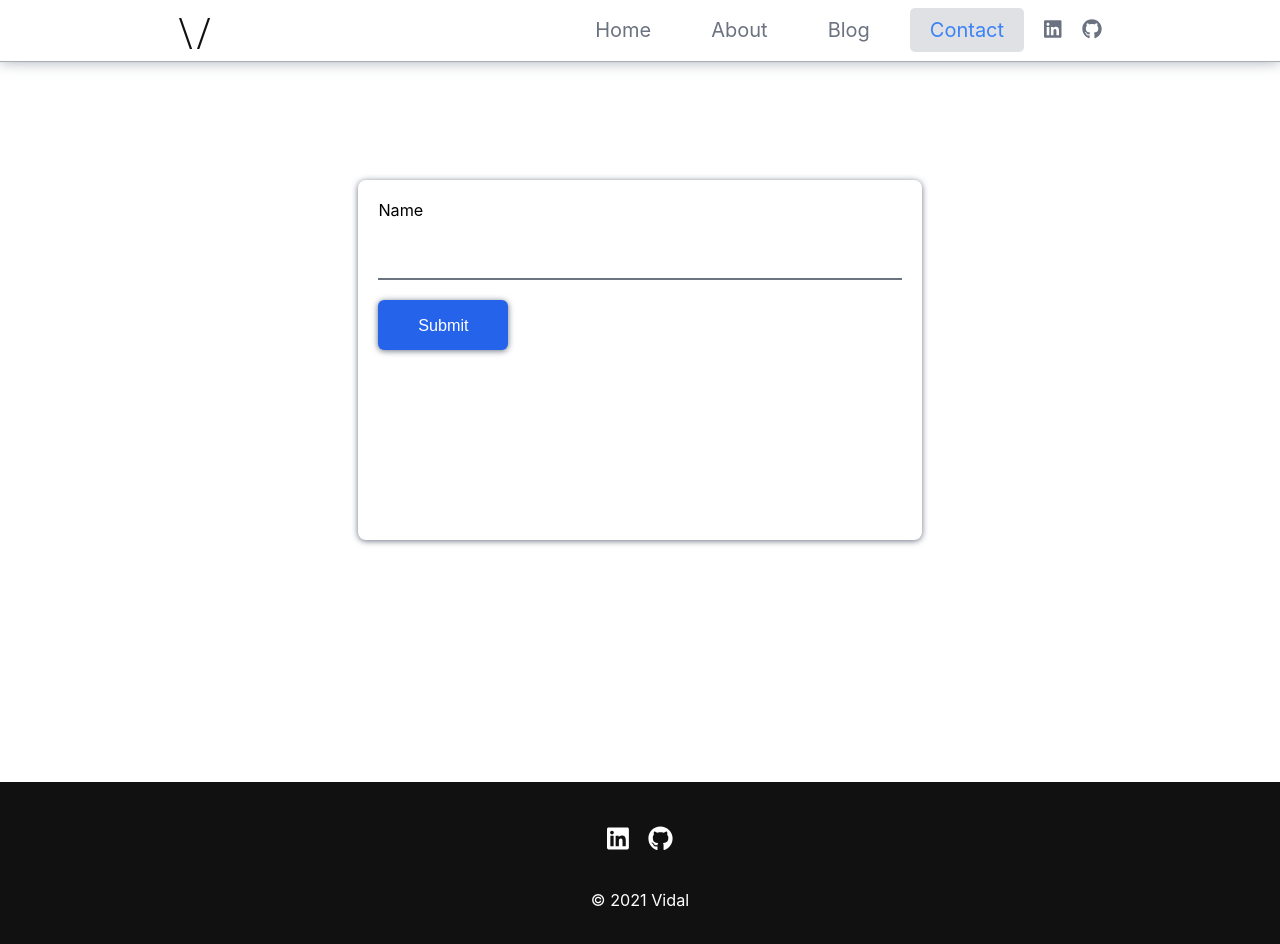
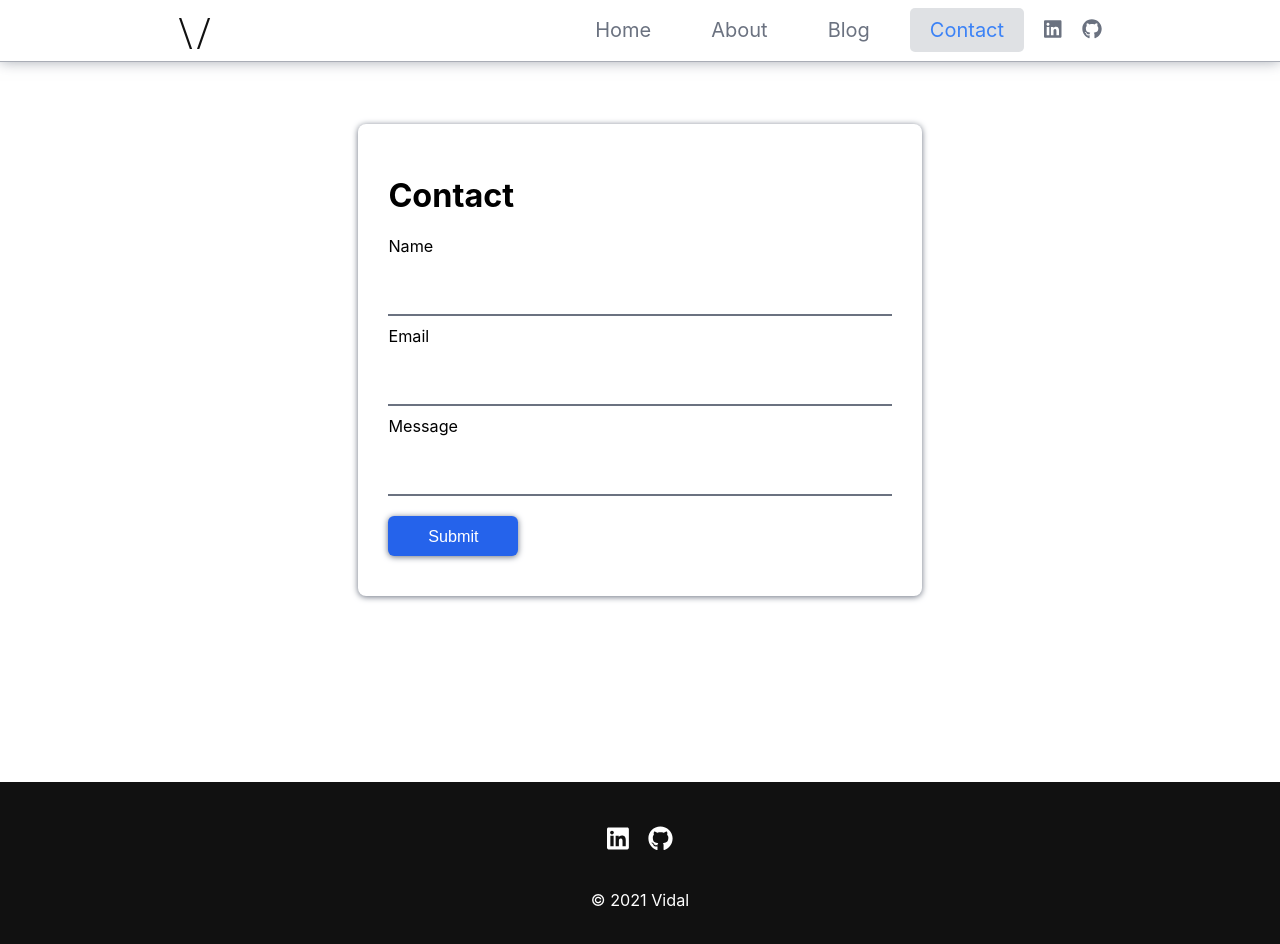
Before and after one commit to raglandc/vidal-production, a Next.js app: page /contact in a window 1280 px wide. Shown: the top 944 px of the page. Built offline with nearby package versions, Linux system fonts and the light colour scheme.

Commit message:
work on contact page

```diff
--- a/components/sections/ContactPageSections/contactPageComponents/ContactForm.module.css
+++ b/components/sections/ContactPageSections/contactPageComponents/ContactForm.module.css
@@ -3,12 +3,12 @@
   background: #fff;
   box-shadow: 0rem 0.1rem 0.618rem #6b7280;
   border-radius: 8px;
-  min-height: 50%;
+  min-height: 60%;
   width: 80%;
   margin: 0 auto;
   display: flex;
   flex-direction: column;
-  padding: 2rem;
+  padding: 3rem;
 }
 
 .formLabel {
@@ -21,10 +21,14 @@
   border-bottom: 2px solid #6b7280;
   margin-bottom: 1rem;
 }
+.errorMessage {
+  color: red;
+  margin: 1rem 0;
+}
 
 .formButton {
   width: 13rem;
-  height: 5rem;
+  height: 4rem;
   border: none;
   margin: 1rem 0;
   border-radius: 6.18px;
--- a/components/sections/ContactPageSections/contactPageComponents/ContactForm.tsx
+++ b/components/sections/ContactPageSections/contactPageComponents/ContactForm.tsx
@@ -36,6 +36,7 @@ const ContactForm = () => {
 
   return (
     <form className={styles.formContainer} onSubmit={formik.handleSubmit}>
+      <h1>Contact</h1>
       <label className={styles.formLabel} htmlFor="name">
         Name
       </label>
@@ -50,6 +51,38 @@ const ContactForm = () => {
       {formik.touched.name && formik.errors.name ? (
         <div className={styles.errorMessage}>{formik.errors.name}</div>
       ) : null}
+
+      {/* email input below */}
+      <label className={styles.formLabel} htmlFor="email">
+        Email
+      </label>
+      <input
+        className={styles.formInput}
+        id="email"
+        name="email"
+        type="email"
+        onChange={formik.handleChange}
+        value={formik.values.email}
+      />
+      {formik.touched.email && formik.errors.email ? (
+        <div className={styles.errorMessage}>{formik.errors.email}</div>
+      ) : null}
+
+      {/* message input below */}
+      <label className={styles.formLabel} htmlFor="message">
+        Message
+      </label>
+      <input
+        className={styles.formInput}
+        id="message"
+        name="message"
+        type="text-area"
+        onChange={formik.handleChange}
+        value={formik.values.message}
+      />
+      {formik.touched.message && formik.errors.message ? (
+        <div className={styles.errorMessage}>{formik.errors.message}</div>
+      ) : null}
       <button className={styles.formButton} type="submit">
         Submit
       </button>
```
